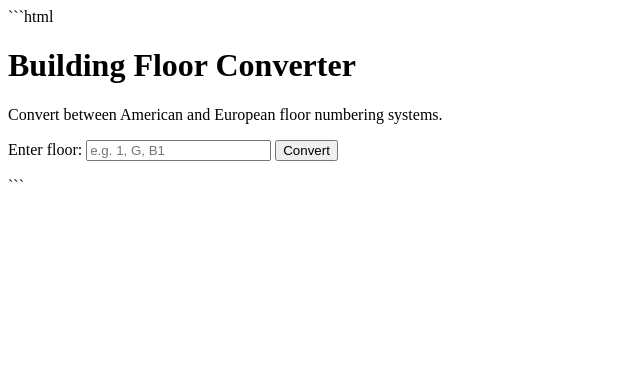
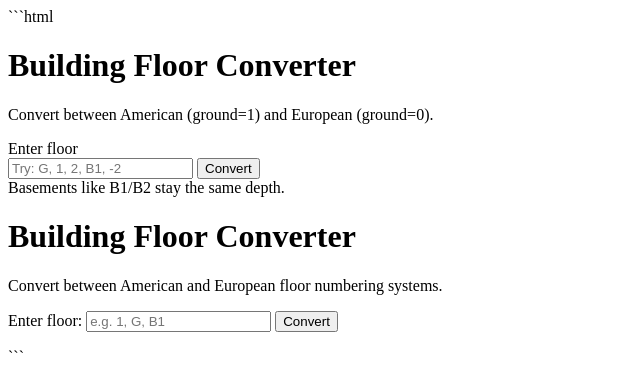
Before and after one commit to FaizAjmal/Building-Floor-Converter, a plain HTML site: page index.html in a window 1280 px wide. Shown: the whole page, without its empty margins (0-640 px from the left). Drawn offline with Linux system fonts and the light colour scheme.

Commit message:
Update index.html
Now much clean layout !!!!!!!!

```diff
--- a/index.html
+++ b/index.html
@@ -2,6 +2,22 @@
 <!DOCTYPE html>
 <html lang="en">
 <head>
+  <div class="wrapper">
+  <header>
+    <h1>Building Floor Converter</h1>
+    <p>Convert between American (ground=1) and European (ground=0).</p>
+  </header>
+
+  <label class="label" for="input">Enter floor</label>
+  <div class="row">
+    <input id="input" type="text" placeholder="Try: G, 1, 2, B1, -2">
+    <button onclick="convertFloor()">Convert</button>
+  </div>
+
+  <div id="result"></div>
+  <div class="hint">Basements like B1/B2 stay the same depth.</div>
+</div>
+
   <meta charset="UTF-8">
   <meta name="viewport" content="width=device-width, initial-scale=1.0">
   <title>Building Floor Converter</title>
```
